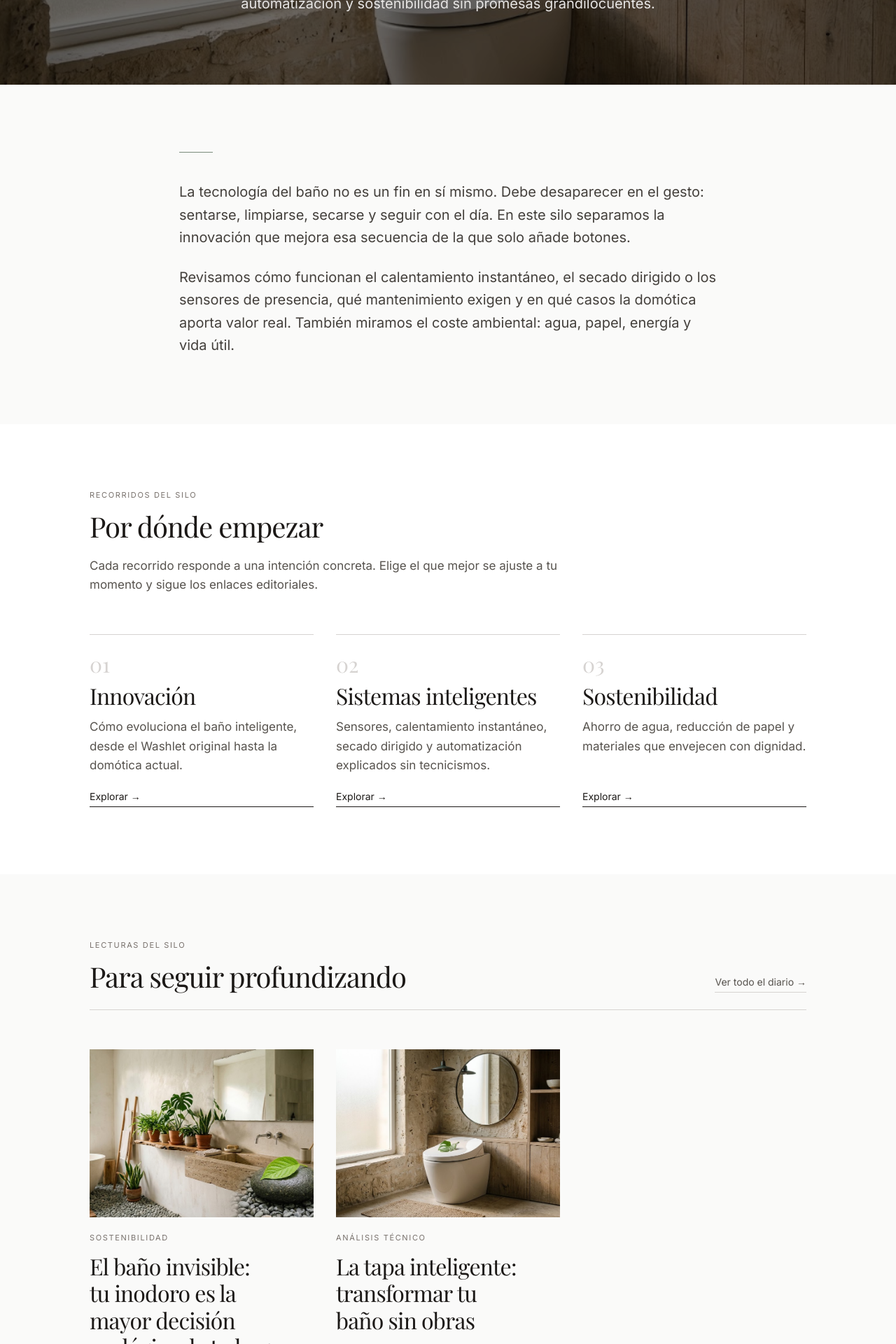
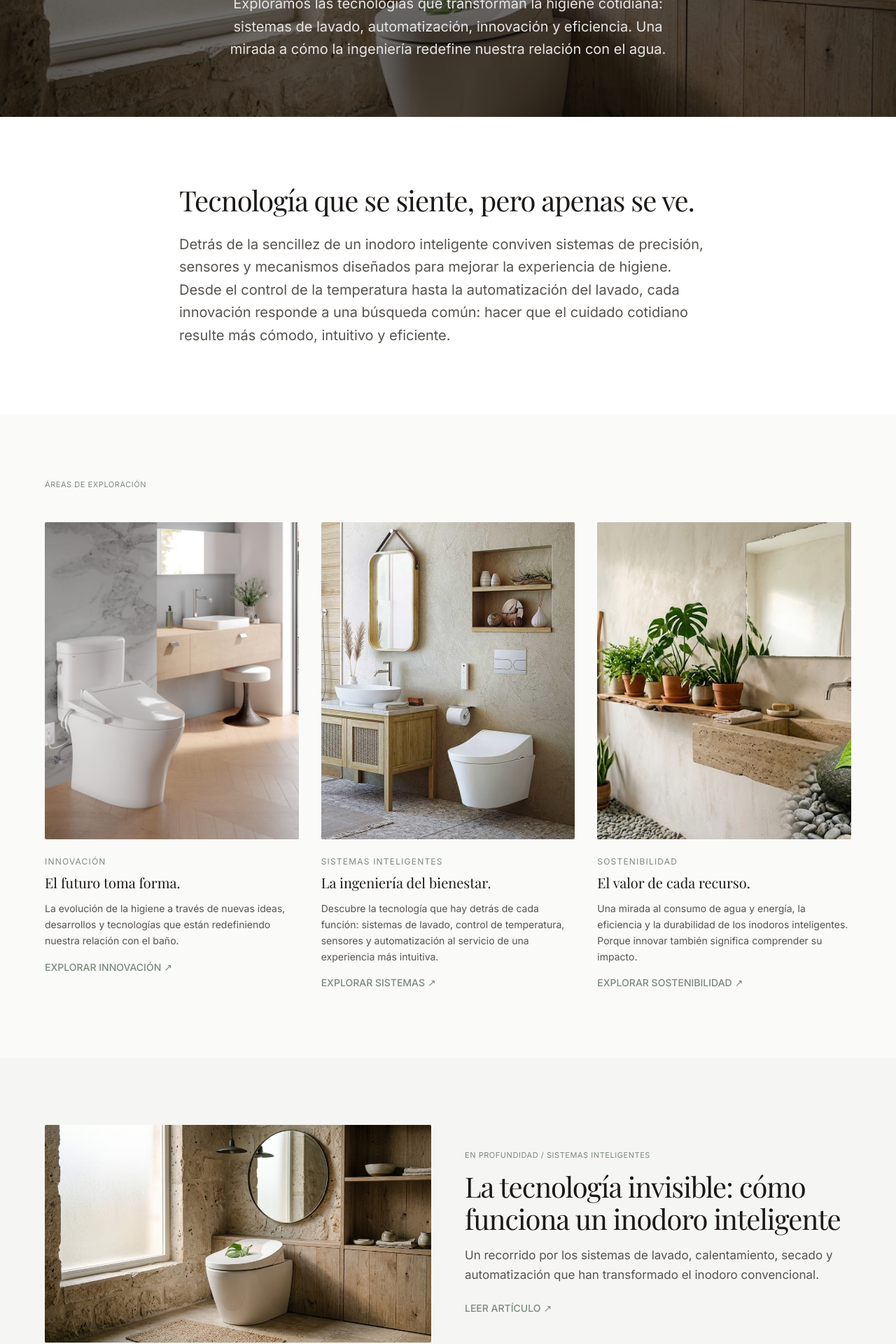
Before and after one commit to esantos1978-sudo/sui-magazine, a Next.js app: page /tecnologia in a window 1280 px wide. Shown: the part 360-2280 px from the top of the page at 70% size. Built offline with nearby package versions, Linux system fonts and the light colour scheme; a web font is replaced by a local one.

Commit message:
feat: actualizar textos editoriales y CTAs en la sección de Tecnología

```diff
--- a/src/app/tecnologia/page.tsx
+++ b/src/app/tecnologia/page.tsx
@@ -1,48 +1,281 @@
 import type { Metadata } from "next";
+import Image from "next/image";
+import Link from "next/link";
 
-import SiloHub from "@/components/SiloHub";
 import { getArticlesBySilo } from "@/content/articles";
+import { getSilo } from "@/content/silos";
 
 /**
  * Página pilar del silo Tecnología.
- * Se renderiza dentro del Layout global, que aporta header, `<main>` y footer.
+ *
+ * Reescritura editorial en cinco bloques: hero sobre imagen, introducción,
+ * tres territorios de exploración, artículo destacado y últimas
+ * publicaciones reales del silo. Se renderiza dentro del Layout global, que
+ * aporta el header, el `<main>` y el footer.
  */
 export const metadata: Metadata = {
   alternates: {
     canonical: "/tecnologia",
   },
-  title: "Tecnología del baño | Sui Magazine",
+  title: "La inteligencia detrás del bienestar | Sui Magazine",
   description:
-    "Innovación, sistemas inteligentes y sostenibilidad aplicados al baño. Cómo funciona la tecnología que mejora el ritual del agua, explicada sin tecnicismos.",
+    "Exploramos las tecnologías que transforman la higiene cotidiana: sistemas de lavado, automatización, innovación y eficiencia. Una mirada a cómo la ingeniería redefine nuestra relación con el agua.",
   openGraph: {
-    title: "Tecnología del baño | Sui Magazine",
+    title: "La inteligencia detrás del bienestar | Sui Magazine",
     description:
-      "Innovación, sistemas inteligentes y sostenibilidad aplicados al ritual del agua.",
+      "Sistemas de lavado, automatización, innovación y eficiencia: la ingeniería que redefine el ritual del agua.",
     locale: "es_ES",
     type: "article",
   },
 };
 
-/** Artículos satélite del silo, ordenados por prioridad editorial. */
-const siloArticles = getArticlesBySilo("tecnologia");
+/** Territorio tecnológico presentado en la rejilla de exploración. */
+type TechnologyArea = {
+  /** Etiqueta que sitúa el territorio dentro del silo. */
+  eyebrow: string;
+  /** Titular de la tarjeta. */
+  title: string;
+  /** Entradilla descriptiva del territorio. */
+  text: string;
+  /** Etiqueta del enlace de exploración. */
+  cta: string;
+  /** Destino del enlace; provisional hasta crear las sub-páginas. */
+  href: string;
+  /** Ruta absoluta de la imagen desde `public`. */
+  image: string;
+  /** Texto alternativo descriptivo de la imagen. */
+  imageAlt: string;
+};
+
+/**
+ * Los tres territorios que articulan el silo Tecnología.
+ * Las imágenes son cuadradas (1:1) para que el recorte vertical 4:5 de la
+ * tarjeta no seccionne el objeto principal.
+ */
+const technologyAreas: TechnologyArea[] = [
+  {
+    eyebrow: "INNOVACIÓN",
+    title: "El futuro toma forma.",
+    text: "La evolución de la higiene a través de nuevas ideas, desarrollos y tecnologías que están redefiniendo nuestra relación con el baño.",
+    cta: "EXPLORAR INNOVACIÓN",
+    href: "/tecnologia",
+    image: "/images/formatos/tapa-inteligente-marmol.jpg",
+    imageAlt:
+      "Inodoro con tapa inteligente en un baño de mármol gris y madera clara",
+  },
+  {
+    eyebrow: "SISTEMAS INTELIGENTES",
+    title: "La ingeniería del bienestar.",
+    text: "Descubre la tecnología que hay detrás de cada función: sistemas de lavado, control de temperatura, sensores y automatización al servicio de una experiencia más intuitiva.",
+    cta: "EXPLORAR SISTEMAS",
+    href: "/tecnologia",
+    image: "/images/atmosfericas/bide-japones-entorno.jpg",
+    imageAlt:
+      "Baño minimalista con inodoro suspendido de diseño integrado, mueble de madera clara y texturas naturales",
+  },
+  {
+    eyebrow: "SOSTENIBILIDAD",
+    title: "El valor de cada recurso.",
+    text: "Una mirada al consumo de agua y energía, la eficiencia y la durabilidad de los inodoros inteligentes. Porque innovar también significa comprender su impacto.",
+    cta: "EXPLORAR SOSTENIBILIDAD",
+    href: "/tecnologia",
+    image: "/images/articulos/sostenibilidad.jpg",
+    imageAlt: "Baño minimalista con inodoro japonés y materiales sostenibles",
+  },
+];
+
+/** Imagen pilar del silo: se conserva como fondo del hero. */
+const silo = getSilo("tecnologia");
+
+/** Artículos reales del silo, en el orden editorial de `articles.ts`. */
+const latestArticles = getArticlesBySilo("tecnologia");
 
 export default function TecnologiaPage() {
   return (
-    <SiloHub
-      siloId="tecnologia"
-      articles={siloArticles}
-      intro={[
-        "La tecnología del baño no es un fin en sí mismo. Debe desaparecer en el gesto: sentarse, limpiarse, secarse y seguir con el día. En este silo separamos la innovación que mejora esa secuencia de la que solo añade botones.",
-        "Revisamos cómo funcionan el calentamiento instantáneo, el secado dirigido o los sensores de presencia, qué mantenimiento exigen y en qué casos la domótica aporta valor real. También miramos el coste ambiental: agua, papel, energía y vida útil.",
-      ]}
-      cta={{
-        eyebrow: "Siguiente paso",
-        title: "Entiende qué hace cada función",
-        description:
-          "Asiento calefactado, secado, luz UV, control remoto o desodorización: explicamos qué aporta cada función y cuándo es prescindible.",
-        label: "Ver funcionalidades",
-        href: "/funcionalidades",
-      }}
-    />
+    <>
+      {/* 1. Hero: se mantiene la imagen actual del silo y se actualizan los textos. */}
+      <section className="relative flex min-h-[50vh] items-center justify-center overflow-hidden py-20">
+        <Image
+          src={silo.image.src}
+          alt={silo.image.alt}
+          fill
+          priority
+          sizes="100vw"
+          className="object-cover"
+        />
+        <div
+          className="absolute inset-0 bg-stone-950/60"
+          aria-hidden="true"
+        />
+
+        <div className="relative z-10 mx-auto max-w-3xl px-6 text-center">
+          <div
+            className="mx-auto mb-8 h-px w-12 bg-[#7A8B7C]"
+            aria-hidden="true"
+          />
+          <p className="mb-4 font-sans text-eyebrow uppercase tracking-wider text-stone-300">
+            SUI MAGAZINE / TECNOLOGÍA
+          </p>
+          <h1 className="mb-6 text-balance font-serif text-h1 tracking-tight text-white">
+            La inteligencia detrás del bienestar.
+          </h1>
+          <p className="mx-auto max-w-2xl font-sans text-body-lg leading-relaxed text-stone-200">
+            Exploramos las tecnologías que transforman la higiene cotidiana:
+            sistemas de lavado, automatización, innovación y eficiencia. Una
+            mirada a cómo la ingeniería redefine nuestra relación con el agua.
+          </p>
+        </div>
+      </section>
+
+      {/* 2. Introducción editorial. */}
+      <section className="bg-white px-6 py-24">
+        <div className="mx-auto max-w-3xl">
+          <h2 className="mb-6 text-balance font-serif text-h2 tracking-tight text-stone-900">
+            Tecnología que se siente, pero apenas se ve.
+          </h2>
+          <p className="max-w-3xl font-sans text-body-lg leading-relaxed text-stone-600">
+            Detrás de la sencillez de un inodoro inteligente conviven sistemas
+            de precisión, sensores y mecanismos diseñados para mejorar la
+            experiencia de higiene. Desde el control de la temperatura hasta la
+            automatización del lavado, cada innovación responde a una búsqueda
+            común: hacer que el cuidado cotidiano resulte más cómodo, intuitivo
+            y eficiente.
+          </p>
+        </div>
+      </section>
+
+      {/* 3. Los tres territorios tecnológicos. */}
+      <section className="bg-stone-50 px-6 py-24">
+        <div className="mx-auto max-w-6xl">
+          <h2 className="mb-12 font-sans text-eyebrow uppercase tracking-wider text-[#7A8B7C]">
+            ÁREAS DE EXPLORACIÓN
+          </h2>
+
+          <div className="grid grid-cols-1 gap-8 md:grid-cols-3">
+            {technologyAreas.map((area) => (
+              <article key={area.title}>
+                <Image
+                  src={area.image}
+                  alt={area.imageAlt}
+                  width={800}
+                  height={1000}
+                  sizes="(min-width: 768px) 33vw, 100vw"
+                  className="mb-6 aspect-[4/5] w-full rounded-sm bg-stone-200 object-cover"
+                />
+                <p className="mb-2 text-xs uppercase tracking-widest text-[#7A8B7C]">
+                  {area.eyebrow}
+                </p>
+                <h3 className="mb-3 font-serif text-xl text-stone-900">
+                  {area.title}
+                </h3>
+                <p className="text-sm leading-relaxed text-stone-600">
+                  {area.text}
+                </p>
+                <Link
+                  href={area.href}
+                  className="inline-flex items-center text-sm font-medium text-[#7A8B7C] hover:text-stone-900 transition-colors mt-4"
+                >
+                  {area.cta}
+                  <span className="ml-1" aria-hidden="true">
+                    {"\u2197\uFE0E"}
+                  </span>
+                </Link>
+              </article>
+            ))}
+          </div>
+        </div>
+      </section>
+
+      {/* 4. Artículo destacado en profundidad. */}
+      <section className="bg-stone-100 px-6 py-24">
+        <div className="mx-auto grid max-w-6xl grid-cols-1 items-center gap-12 md:grid-cols-2">
+          <Image
+            src="/images/articulos/tapa-inteligente.jpg"
+            alt="Tapa inteligente de inodoro con control electrónico en un baño de piedra"
+            width={1024}
+            height={576}
+            sizes="(min-width: 768px) 50vw, 100vw"
+            className="aspect-[16/9] w-full rounded-sm bg-stone-200 object-cover"
+          />
+
+          <div>
+            <p className="mb-4 font-sans text-eyebrow uppercase tracking-wider text-[#7A8B7C]">
+              EN PROFUNDIDAD / SISTEMAS INTELIGENTES
+            </p>
+            <h2 className="mb-4 text-balance font-serif text-h2 tracking-tight text-stone-900">
+              La tecnología invisible: cómo funciona un inodoro inteligente
+            </h2>
+            <p className="font-sans text-body-base leading-relaxed text-stone-600">
+              Un recorrido por los sistemas de lavado, calentamiento, secado y
+              automatización que han transformado el inodoro convencional.
+            </p>
+            <Link
+              href="/articulos/tapa-inteligente"
+              className="mt-6 inline-flex items-center text-sm font-medium text-[#7A8B7C] transition-colors hover:text-stone-900 focus-visible:outline focus-visible:outline-2 focus-visible:outline-offset-4 focus-visible:outline-stone-900"
+            >
+              LEER ARTÍCULO
+              <span className="ml-1" aria-hidden="true">
+                {"\u2197\uFE0E"}
+              </span>
+            </Link>
+          </div>
+        </div>
+      </section>
+
+      {/* 5. Últimas publicaciones del silo. */}
+      <section className="bg-white px-6 py-24">
+        <div className="mx-auto max-w-6xl">
+          <h2 className="mb-12 text-balance font-serif text-h2 tracking-tight text-stone-900">
+            Últimas publicaciones
+          </h2>
+
+          {/* Grid de artículos reales se mapeará aquí desde articles.ts */}
+          <div className="grid grid-cols-1 gap-12 md:grid-cols-2 md:gap-8">
+            {latestArticles.map((article) => (
+              <article key={article.href} className="group">
+                <Link
+                  href={article.href}
+                  className="block focus-visible:outline focus-visible:outline-2 focus-visible:outline-offset-4 focus-visible:outline-stone-900"
+                >
+                  <div className="mb-6 overflow-hidden bg-stone-200">
+                    <Image
+                      src={article.image}
+                      alt={article.imageAlt}
+                      width={800}
+                      height={600}
+                      sizes="(min-width: 768px) 50vw, 100vw"
+                      className="aspect-[4/3] w-full object-cover transition-transform duration-700 group-hover:scale-105"
+                    />
+                  </div>
+
+                  <div className="mb-4 flex flex-wrap items-center gap-x-3 gap-y-2">
+                    <span className="font-sans text-eyebrow uppercase text-stone-500">
+                      {article.category}
+                    </span>
+                    <span
+                      className="h-px w-4 bg-stone-300"
+                      aria-hidden="true"
+                    />
+                    <span className="font-sans text-caption text-stone-500">
+                      {article.date}
+                    </span>
+                  </div>
+
+                  <h3 className="mb-3 text-balance font-serif text-h3 tracking-tight text-stone-900 transition-colors group-hover:text-stone-600">
+                    {article.title}
+                  </h3>
+                  <p className="mb-6 font-sans text-body-base leading-relaxed text-stone-600">
+                    {article.excerpt}
+                  </p>
+                  <span className="inline-block border-b border-stone-900 pb-1 font-sans text-sm text-stone-900 transition-all group-hover:border-stone-600 group-hover:text-stone-600">
+                    Leer artículo <span aria-hidden="true">→</span>
+                  </span>
+                </Link>
+              </article>
+            ))}
+          </div>
+        </div>
+      </section>
+    </>
   );
 }
```
